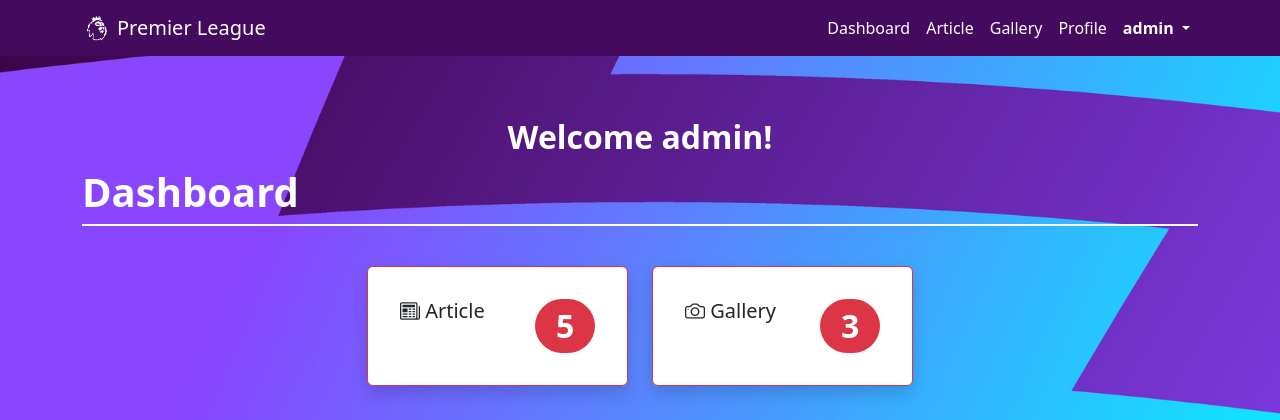
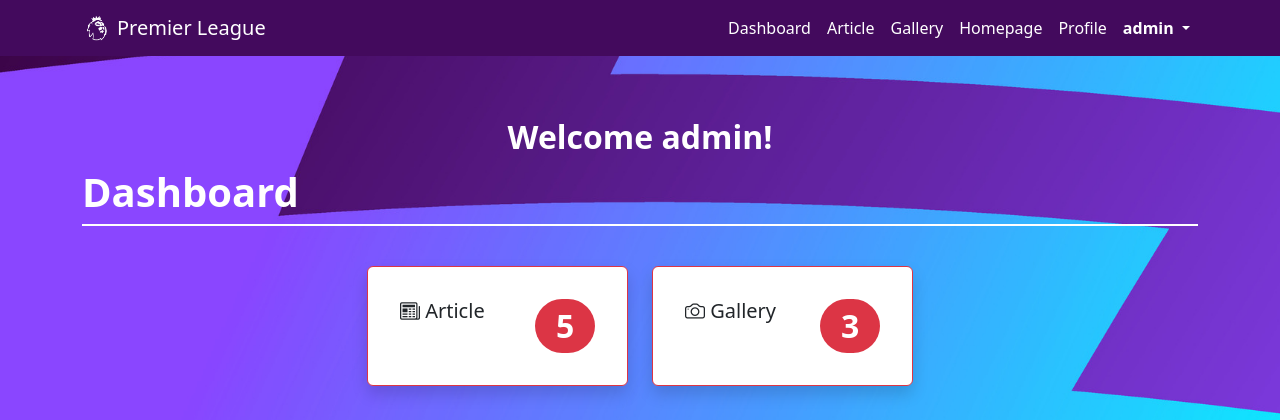
Before and after one commit to Ravicenna/Premier-League, a PHP site: page /admin.php in a window 1280 px wide. Shown: the top 420 px of the page. Run offline with PHP 8.4, Linux system fonts and the light colour scheme; a user stored in the database is signed in; data comes from the database, SQL or seed files in the repository.

Commit message:
Update admin.php

```diff
--- a/admin.php
+++ b/admin.php
@@ -99,6 +99,9 @@ if (!isset($_SESSION['username'])) {
                 <a class="nav-link text-white" href="admin.php?page=gallery">Gallery</a>
             </li>
             <li class="nav-item">
+                <a class="nav-link text-white" href="index.php">Homepage</a>
+            </li>
+            <li class="nav-item">
                 <a class="nav-link text-white" href="admin.php?page=profile">Profile</a>
             </li>
             <li class="nav-item dropdown">
```
